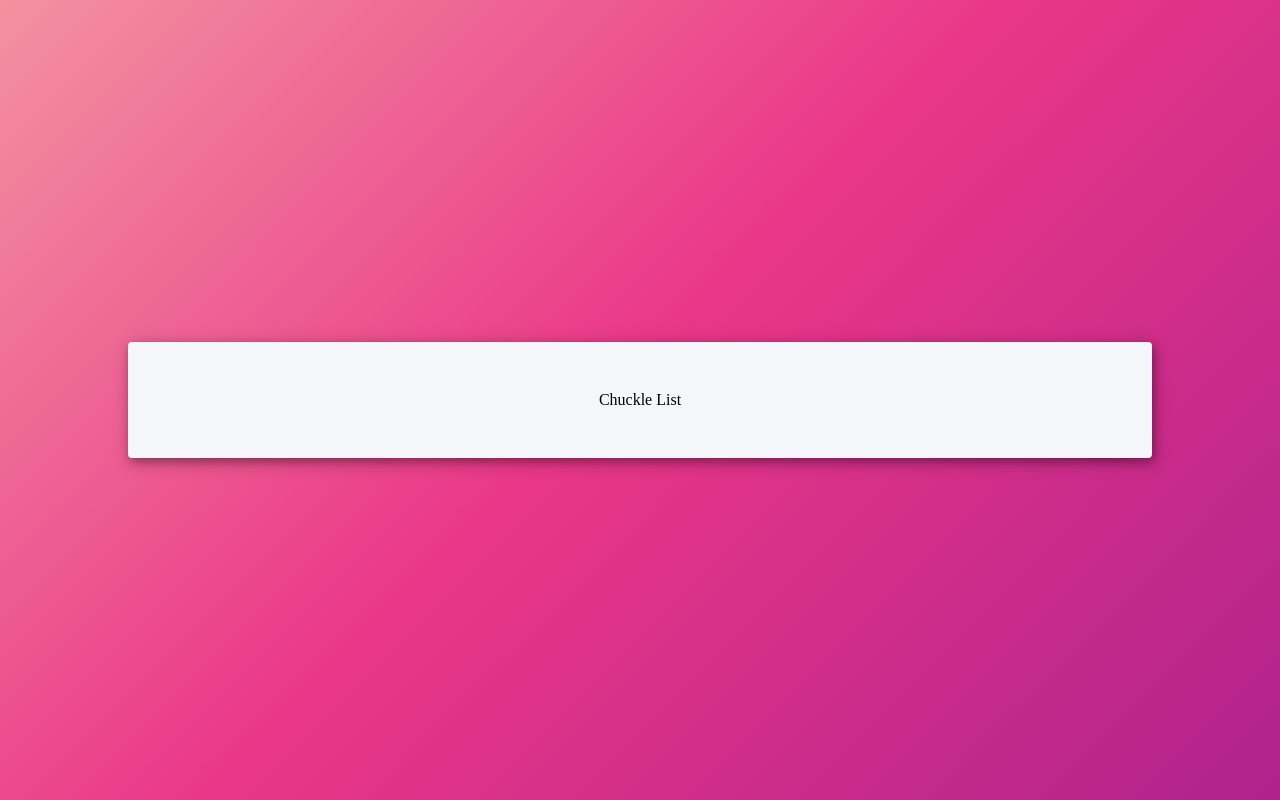
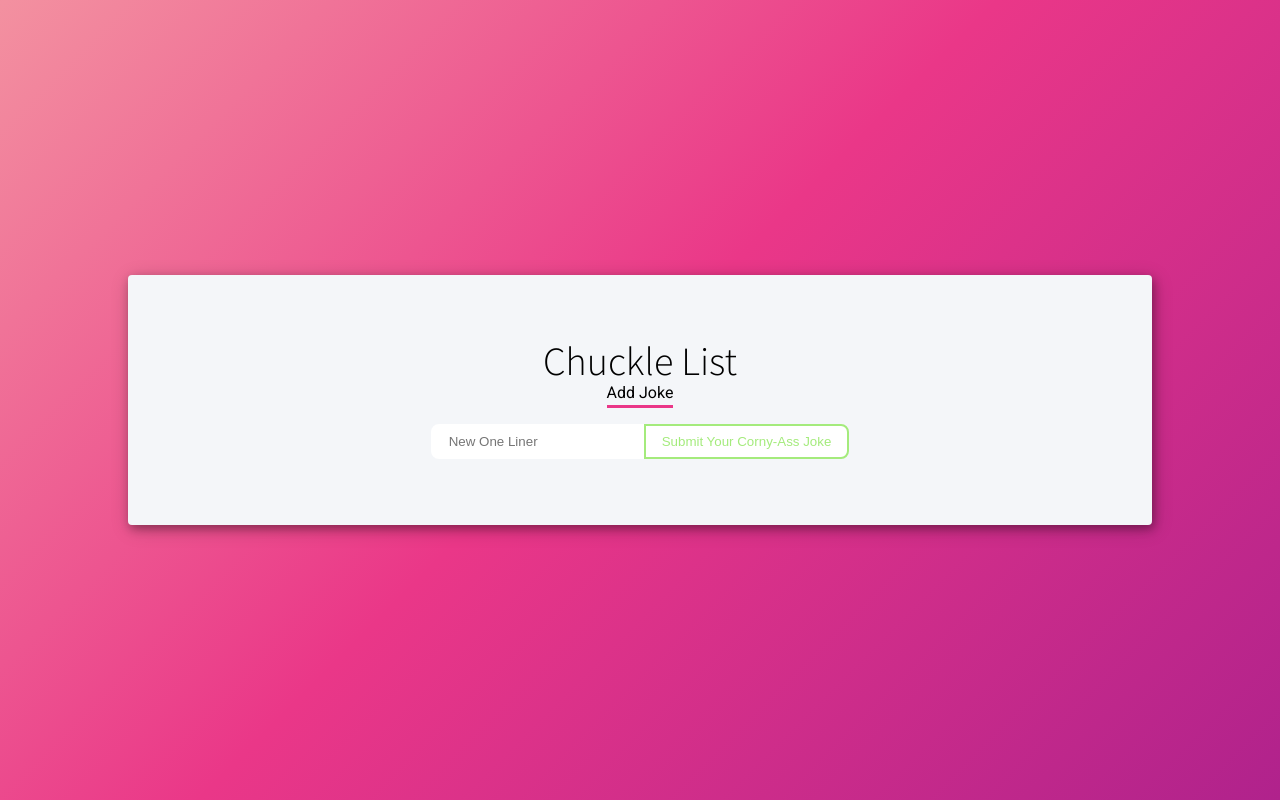
Before and after one commit to noormadkour/chuckle-checklist, a React (Create React App) app: page / in a window 1280 px wide. Built offline with nearby package versions, Linux system fonts and the light colour scheme.

Commit message:
successful input field acceptance and post to API

```diff
--- a/src/App.css
+++ b/src/App.css
@@ -105,7 +105,7 @@ h2 {
 
   /** Class for the button to add*/
   .joke-input-submit {
-    width: 20%;
+    width: auto;
     margin: 1rem 0;
     border-radius: 0rem 0.5rem 0.5rem 0rem;
     background: white;
--- a/src/App.js
+++ b/src/App.js
@@ -1,7 +1,61 @@
-import "./App.css"
+import { useState, useEffect } from "react";
+import "./App.css";
+import { getAllJokes } from "./services/jokeService";
 
 export const App = () => {
-  return <div><div className="app-heading">
-    <h1>Chuckle List</h1>
-  </div></div>
-}
+  const [userInput, setUserInput] = useState("");
+
+  const submitJoke = async () => {
+    const jokeObject = {
+      text: userInput,
+      told: false,
+    };
+
+    try {
+      const response = await fetch('http://localhost:8088/jokes', {
+        method: 'POST',
+        headers: {
+          'Content-Type': 'application/json'
+        },
+        body: JSON.stringify(jokeObject)
+      });
+
+      if (response.ok) {
+        console.log('Joke submitted successfully');
+        // You can reset the userInput state here if needed
+        setUserInput('');
+      } else {
+        console.error('Failed to submit joke');
+      }
+    } catch (error) {
+      console.error('Error submitting joke:', error);
+    }
+  };
+
+
+  return (
+    <div>
+      <div className="app-heading">
+        <h1 className="app-heading-text">Chuckle List</h1>
+        <h2>Add Joke</h2>
+        <div className="joke-add-form">
+          <input
+            className="joke-input"
+            type="text"
+            value={userInput}
+            placeholder="New One Liner"
+            onChange={(event) => {
+              setUserInput(event.target.value);
+            }}
+          />
+          <button
+            className="joke-input-submit"
+            onClick={userInput ? submitJoke : null}
+          >
+            Submit Your Corny-Ass Joke
+          </button>
+        </div>
+      </div>
+    </div>
+  );
+};
--- a/src/index.js
+++ b/src/index.js
@@ -1,6 +1,6 @@
+import "./index.css"
+import { createRoot } from "react-dom/client"
 import { App } from "./App"
-import { createRoot } from "react-dom/client"
-import "./index.css"
 
 const container = document.getElementById("root")
 const root = createRoot(container)
```
